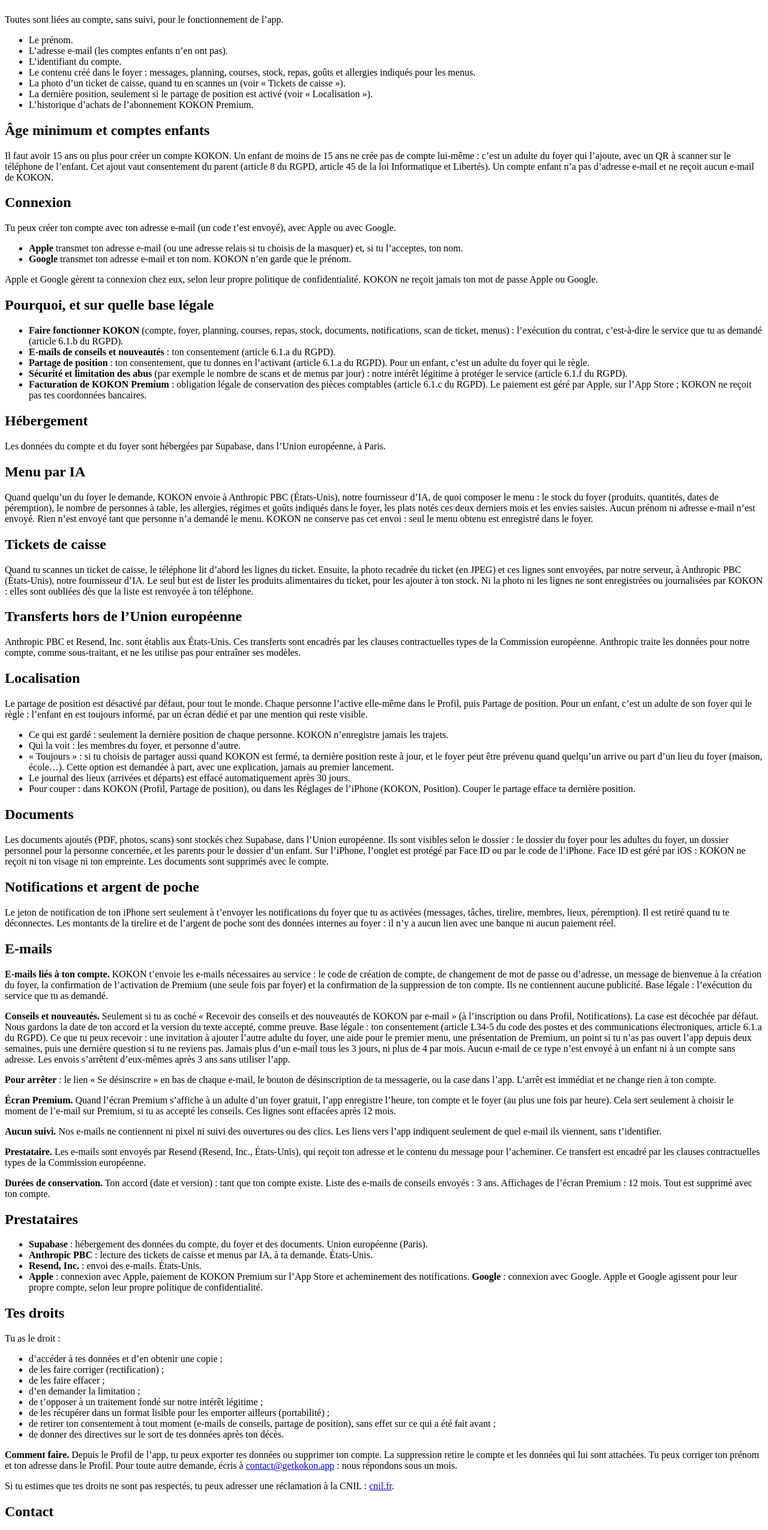
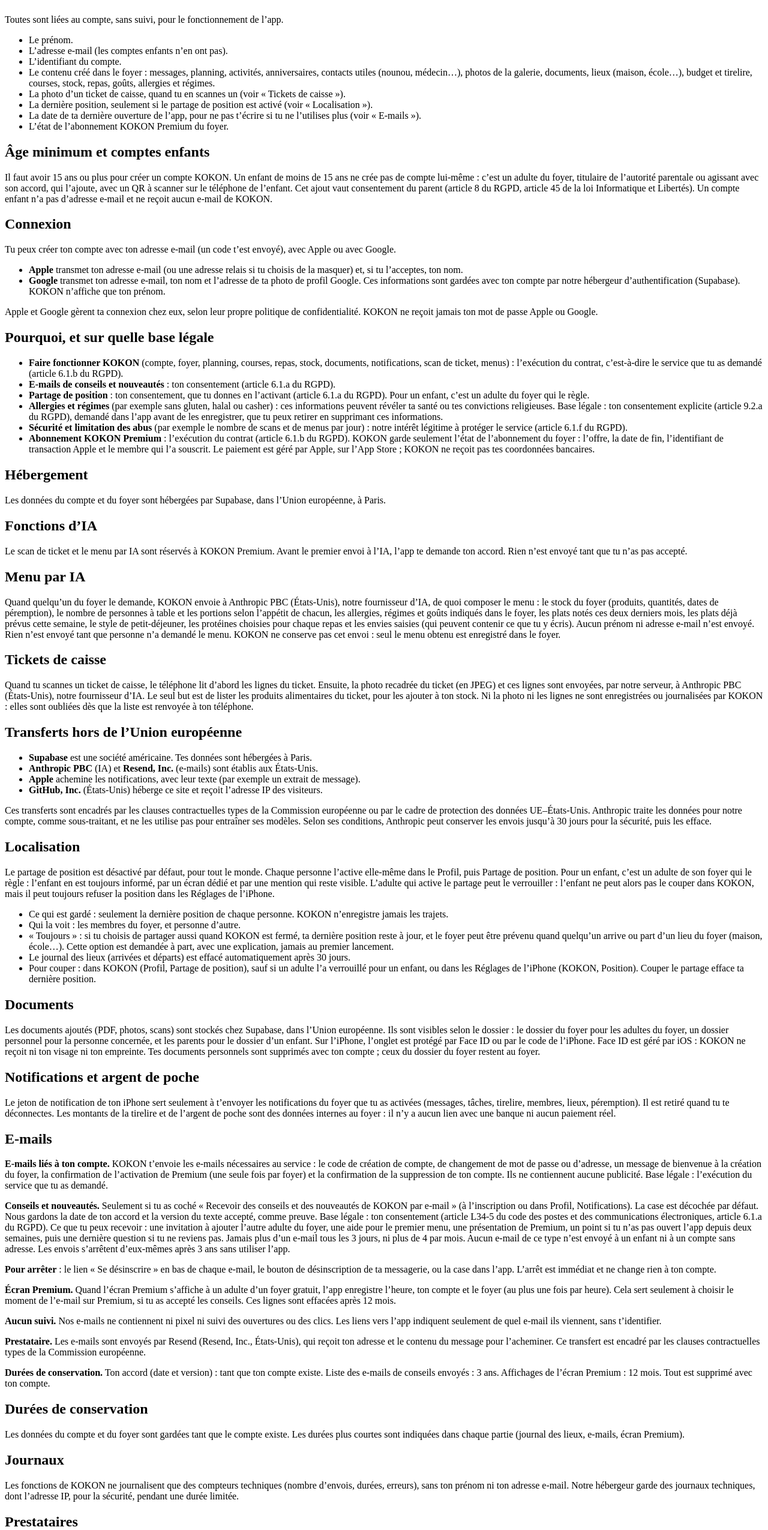
Before and after one commit to kokon-app/kokon-site, a plain HTML site: page privacy.html in a window 1280 px wide. Shown: the part 209-2759 px from the top of the page at 60% size. Drawn offline with Linux system fonts and the light colour scheme.

Commit message:
Politique alignée sur le code (tour 3) : Google, position d'un enfant verrouillée, contenu du foyer, art. 9, IA, export, suppression, durées, journaux, abonnement, transferts ; pied de page sur join et unsubscribe
Co-Authored-By: Claude Opus 5.5 <noreply@anthropic.com>

```diff
--- a/privacy.html
+++ b/privacy.html
@@ -53,20 +53,21 @@
       <li>Le prénom.</li>
       <li>L’adresse e-mail (les comptes enfants n’en ont pas).</li>
       <li>L’identifiant du compte.</li>
-      <li>Le contenu créé dans le foyer : messages, planning, courses, stock, repas, goûts et allergies indiqués pour les menus.</li>
+      <li>Le contenu créé dans le foyer : messages, planning, activités, anniversaires, contacts utiles (nounou, médecin…), photos de la galerie, documents, lieux (maison, école…), budget et tirelire, courses, stock, repas, goûts, allergies et régimes.</li>
       <li>La photo d’un ticket de caisse, quand tu en scannes un (voir « Tickets de caisse »).</li>
       <li>La dernière position, seulement si le partage de position est activé (voir « Localisation »).</li>
-      <li>L’historique d’achats de l’abonnement KOKON Premium.</li>
+      <li>La date de ta dernière ouverture de l’app, pour ne pas t’écrire si tu ne l’utilises plus (voir « E-mails »).</li>
+      <li>L’état de l’abonnement KOKON Premium du foyer.</li>
     </ul>
 
     <h2>Âge minimum et comptes enfants</h2>
-    <p>Il faut avoir 15 ans ou plus pour créer un compte KOKON. Un enfant de moins de 15 ans ne crée pas de compte lui-même : c’est un adulte du foyer qui l’ajoute, avec un QR à scanner sur le téléphone de l’enfant. Cet ajout vaut consentement du parent (article 8 du RGPD, article 45 de la loi Informatique et Libertés). Un compte enfant n’a pas d’adresse e-mail et ne reçoit aucun e-mail de KOKON.</p>
+    <p>Il faut avoir 15 ans ou plus pour créer un compte KOKON. Un enfant de moins de 15 ans ne crée pas de compte lui-même : c’est un adulte du foyer, titulaire de l’autorité parentale ou agissant avec son accord, qui l’ajoute, avec un QR à scanner sur le téléphone de l’enfant. Cet ajout vaut consentement du parent (article 8 du RGPD, article 45 de la loi Informatique et Libertés). Un compte enfant n’a pas d’adresse e-mail et ne reçoit aucun e-mail de KOKON.</p>
 
     <h2>Connexion</h2>
     <p>Tu peux créer ton compte avec ton adresse e-mail (un code t’est envoyé), avec Apple ou avec Google.</p>
     <ul>
       <li><strong>Apple</strong> transmet ton adresse e-mail (ou une adresse relais si tu choisis de la masquer) et, si tu l’acceptes, ton nom.</li>
-      <li><strong>Google</strong> transmet ton adresse e-mail et ton nom. KOKON n’en garde que le prénom.</li>
+      <li><strong>Google</strong> transmet ton adresse e-mail, ton nom et l’adresse de ta photo de profil Google. Ces informations sont gardées avec ton compte par notre hébergeur d’authentification (Supabase). KOKON n’affiche que ton prénom.</li>
     </ul>
     <p>Apple et Google gèrent ta connexion chez eux, selon leur propre politique de confidentialité. KOKON ne reçoit jamais ton mot de passe Apple ou Google.</p>
 
@@ -75,34 +76,44 @@
       <li><strong>Faire fonctionner KOKON</strong> (compte, foyer, planning, courses, repas, stock, documents, notifications, scan de ticket, menus) : l’exécution du contrat, c’est-à-dire le service que tu as demandé (article 6.1.b du RGPD).</li>
       <li><strong>E-mails de conseils et nouveautés</strong> : ton consentement (article 6.1.a du RGPD).</li>
       <li><strong>Partage de position</strong> : ton consentement, que tu donnes en l’activant (article 6.1.a du RGPD). Pour un enfant, c’est un adulte du foyer qui le règle.</li>
+      <li><strong>Allergies et régimes</strong> (par exemple sans gluten, halal ou casher) : ces informations peuvent révéler ta santé ou tes convictions religieuses. Base légale : ton consentement explicite (article 9.2.a du RGPD), demandé dans l’app avant de les enregistrer, que tu peux retirer en supprimant ces informations.</li>
       <li><strong>Sécurité et limitation des abus</strong> (par exemple le nombre de scans et de menus par jour) : notre intérêt légitime à protéger le service (article 6.1.f du RGPD).</li>
-      <li><strong>Facturation de KOKON Premium</strong> : obligation légale de conservation des pièces comptables (article 6.1.c du RGPD). Le paiement est géré par Apple, sur l’App Store ; KOKON ne reçoit pas tes coordonnées bancaires.</li>
+      <li><strong>Abonnement KOKON Premium</strong> : l’exécution du contrat (article 6.1.b du RGPD). KOKON garde seulement l’état de l’abonnement du foyer : l’offre, la date de fin, l’identifiant de transaction Apple et le membre qui l’a souscrit. Le paiement est géré par Apple, sur l’App Store ; KOKON ne reçoit pas tes coordonnées bancaires.</li>
     </ul>
 
     <h2>Hébergement</h2>
     <p>Les données du compte et du foyer sont hébergées par Supabase, dans l’Union européenne, à Paris.</p>
 
+    <h2>Fonctions d’IA</h2>
+    <p>Le scan de ticket et le menu par IA sont réservés à KOKON Premium. Avant le premier envoi à l’IA, l’app te demande ton accord. Rien n’est envoyé tant que tu n’as pas accepté.</p>
+
     <h2>Menu par IA</h2>
-    <p>Quand quelqu’un du foyer le demande, KOKON envoie à Anthropic PBC (États-Unis), notre fournisseur d’IA, de quoi composer le menu : le stock du foyer (produits, quantités, dates de péremption), le nombre de personnes à table, les allergies, régimes et goûts indiqués dans le foyer, les plats notés ces deux derniers mois et les envies saisies. Aucun prénom ni adresse e-mail n’est envoyé. Rien n’est envoyé tant que personne n’a demandé le menu. KOKON ne conserve pas cet envoi : seul le menu obtenu est enregistré dans le foyer.</p>
+    <p>Quand quelqu’un du foyer le demande, KOKON envoie à Anthropic PBC (États-Unis), notre fournisseur d’IA, de quoi composer le menu : le stock du foyer (produits, quantités, dates de péremption), le nombre de personnes à table et les portions selon l’appétit de chacun, les allergies, régimes et goûts indiqués dans le foyer, les plats notés ces deux derniers mois, les plats déjà prévus cette semaine, le style de petit-déjeuner, les protéines choisies pour chaque repas et les envies saisies (qui peuvent contenir ce que tu y écris). Aucun prénom ni adresse e-mail n’est envoyé. Rien n’est envoyé tant que personne n’a demandé le menu. KOKON ne conserve pas cet envoi : seul le menu obtenu est enregistré dans le foyer.</p>
 
     <h2>Tickets de caisse</h2>
     <p>Quand tu scannes un ticket de caisse, le téléphone lit d’abord les lignes du ticket. Ensuite, la photo recadrée du ticket (en JPEG) et ces lignes sont envoyées, par notre serveur, à Anthropic PBC (États-Unis), notre fournisseur d’IA. Le seul but est de lister les produits alimentaires du ticket, pour les ajouter à ton stock. Ni la photo ni les lignes ne sont enregistrées ou journalisées par KOKON : elles sont oubliées dès que la liste est renvoyée à ton téléphone.</p>
 
     <h2>Transferts hors de l’Union européenne</h2>
-    <p>Anthropic PBC et Resend, Inc. sont établis aux États-Unis. Ces transferts sont encadrés par les clauses contractuelles types de la Commission européenne. Anthropic traite les données pour notre compte, comme sous-traitant, et ne les utilise pas pour entraîner ses modèles.</p>
+    <ul>
+      <li><strong>Supabase</strong> est une société américaine. Tes données sont hébergées à Paris.</li>
+      <li><strong>Anthropic PBC</strong> (IA) et <strong>Resend, Inc.</strong> (e-mails) sont établis aux États-Unis.</li>
+      <li><strong>Apple</strong> achemine les notifications, avec leur texte (par exemple un extrait de message).</li>
+      <li><strong>GitHub, Inc.</strong> (États-Unis) héberge ce site et reçoit l’adresse IP des visiteurs.</li>
+    </ul>
+    <p>Ces transferts sont encadrés par les clauses contractuelles types de la Commission européenne ou par le cadre de protection des données UE–États-Unis. Anthropic traite les données pour notre compte, comme sous-traitant, et ne les utilise pas pour entraîner ses modèles. Selon ses conditions, Anthropic peut conserver les envois jusqu’à 30 jours pour la sécurité, puis les efface.</p>
 
     <h2>Localisation</h2>
-    <p>Le partage de position est désactivé par défaut, pour tout le monde. Chaque personne l’active elle-même dans le Profil, puis Partage de position. Pour un enfant, c’est un adulte de son foyer qui le règle : l’enfant en est toujours informé, par un écran dédié et par une mention qui reste visible.</p>
+    <p>Le partage de position est désactivé par défaut, pour tout le monde. Chaque personne l’active elle-même dans le Profil, puis Partage de position. Pour un enfant, c’est un adulte de son foyer qui le règle : l’enfant en est toujours informé, par un écran dédié et par une mention qui reste visible. L’adulte qui active le partage peut le verrouiller : l’enfant ne peut alors pas le couper dans KOKON, mais il peut toujours refuser la position dans les Réglages de l’iPhone.</p>
     <ul>
       <li>Ce qui est gardé : seulement la dernière position de chaque personne. KOKON n’enregistre jamais les trajets.</li>
       <li>Qui la voit : les membres du foyer, et personne d’autre.</li>
       <li>« Toujours » : si tu choisis de partager aussi quand KOKON est fermé, ta dernière position reste à jour, et le foyer peut être prévenu quand quelqu’un arrive ou part d’un lieu du foyer (maison, école…). Cette option est demandée à part, avec une explication, jamais au premier lancement.</li>
       <li>Le journal des lieux (arrivées et départs) est effacé automatiquement après 30 jours.</li>
-      <li>Pour couper : dans KOKON (Profil, Partage de position), ou dans les Réglages de l’iPhone (KOKON, Position). Couper le partage efface ta dernière position.</li>
+      <li>Pour couper : dans KOKON (Profil, Partage de position), sauf si un adulte l’a verrouillé pour un enfant, ou dans les Réglages de l’iPhone (KOKON, Position). Couper le partage efface ta dernière position.</li>
     </ul>
 
     <h2>Documents</h2>
-    <p>Les documents ajoutés (PDF, photos, scans) sont stockés chez Supabase, dans l’Union européenne. Ils sont visibles selon le dossier : le dossier du foyer pour les adultes du foyer, un dossier personnel pour la personne concernée, et les parents pour le dossier d’un enfant. Sur l’iPhone, l’onglet est protégé par Face ID ou par le code de l’iPhone. Face ID est géré par iOS : KOKON ne reçoit ni ton visage ni ton empreinte. Les documents sont supprimés avec le compte.</p>
+    <p>Les documents ajoutés (PDF, photos, scans) sont stockés chez Supabase, dans l’Union européenne. Ils sont visibles selon le dossier : le dossier du foyer pour les adultes du foyer, un dossier personnel pour la personne concernée, et les parents pour le dossier d’un enfant. Sur l’iPhone, l’onglet est protégé par Face ID ou par le code de l’iPhone. Face ID est géré par iOS : KOKON ne reçoit ni ton visage ni ton empreinte. Tes documents personnels sont supprimés avec ton compte ; ceux du dossier du foyer restent au foyer.</p>
 
     <h2>Notifications et argent de poche</h2>
     <p>Le jeton de notification de ton iPhone sert seulement à t’envoyer les notifications du foyer que tu as activées (messages, tâches, tirelire, membres, lieux, péremption). Il est retiré quand tu te déconnectes. Les montants de la tirelire et de l’argent de poche sont des données internes au foyer : il n’y a aucun lien avec une banque ni aucun paiement réel.</p>
@@ -116,11 +127,18 @@
     <p><strong>Prestataire.</strong> Les e-mails sont envoyés par Resend (Resend, Inc., États-Unis), qui reçoit ton adresse et le contenu du message pour l’acheminer. Ce transfert est encadré par les clauses contractuelles types de la Commission européenne.</p>
     <p><strong>Durées de conservation.</strong> Ton accord (date et version) : tant que ton compte existe. Liste des e-mails de conseils envoyés : 3 ans. Affichages de l’écran Premium : 12 mois. Tout est supprimé avec ton compte.</p>
 
+    <h2>Durées de conservation</h2>
+    <p>Les données du compte et du foyer sont gardées tant que le compte existe. Les durées plus courtes sont indiquées dans chaque partie (journal des lieux, e-mails, écran Premium).</p>
+
+    <h2>Journaux</h2>
+    <p>Les fonctions de KOKON ne journalisent que des compteurs techniques (nombre d’envois, durées, erreurs), sans ton prénom ni ton adresse e-mail. Notre hébergeur garde des journaux techniques, dont l’adresse IP, pour la sécurité, pendant une durée limitée.</p>
+
     <h2>Prestataires</h2>
     <ul>
       <li><strong>Supabase</strong> : hébergement des données du compte, du foyer et des documents. Union européenne (Paris).</li>
       <li><strong>Anthropic PBC</strong> : lecture des tickets de caisse et menus par IA, à ta demande. États-Unis.</li>
       <li><strong>Resend, Inc.</strong> : envoi des e-mails. États-Unis.</li>
+      <li><strong>GitHub, Inc.</strong> : hébergement de ce site. États-Unis.</li>
       <li><strong>Apple</strong> : connexion avec Apple, paiement de KOKON Premium sur l’App Store et acheminement des notifications. <strong>Google</strong> : connexion avec Google. Apple et Google agissent pour leur propre compte, selon leur propre politique de confidentialité.</li>
     </ul>
 
@@ -133,10 +151,12 @@
       <li>d’en demander la limitation ;</li>
       <li>de t’opposer à un traitement fondé sur notre intérêt légitime ;</li>
       <li>de les récupérer dans un format lisible pour les emporter ailleurs (portabilité) ;</li>
-      <li>de retirer ton consentement à tout moment (e-mails de conseils, partage de position), sans effet sur ce qui a été fait avant ;</li>
+      <li>de retirer ton consentement à tout moment (e-mails de conseils, partage de position, allergies et régimes), sans effet sur ce qui a été fait avant (si un adulte a verrouillé le partage de position d’un enfant, c’est lui qui le coupe dans KOKON ; l’enfant peut toujours refuser la position dans les Réglages de l’iPhone) ;</li>
       <li>de donner des directives sur le sort de tes données après ton décès.</li>
     </ul>
-    <p><strong>Comment faire.</strong> Depuis le Profil de l’app, tu peux exporter tes données ou supprimer ton compte. La suppression retire le compte et les données qui lui sont attachées. Tu peux corriger ton prénom et ton adresse dans le Profil. Pour toute autre demande, écris à <a href="mailto:contact@getkokon.app">contact@getkokon.app</a> : nous répondons sous un mois.</p>
+    <p><strong>Comment faire.</strong> Depuis le Profil, tu peux exporter une copie de tes principales données (profil, foyers, planning, messages, propositions, courses, stock, repas). Pour une copie complète (documents, photos, préférences alimentaires…), écris à <a href="mailto:contact@getkokon.app">contact@getkokon.app</a>.</p>
+    <p>Depuis le Profil, tu peux aussi supprimer ton compte. La suppression efface ton compte, tes messages, tes documents personnels, ta position et tes préférences. Ce que tu as ajouté au foyer (planning, courses, repas, documents et photos du foyer) reste pour les autres membres, sans ton nom ; si tu es le dernier membre, le foyer entier est supprimé.</p>
+    <p>Tu peux corriger ton prénom et ton adresse dans le Profil. Pour toute autre demande, écris à <a href="mailto:contact@getkokon.app">contact@getkokon.app</a> : nous répondons sous un mois.</p>
     <p>Si tu estimes que tes droits ne sont pas respectés, tu peux adresser une réclamation à la CNIL : <a href="https://www.cnil.fr/fr/plaintes">cnil.fr</a>.</p>
 
     <h2>Contact</h2>
```
Also changed, not shown: join.html (+12 -1 lines), unsubscribe.html (+12 -1 lines).
